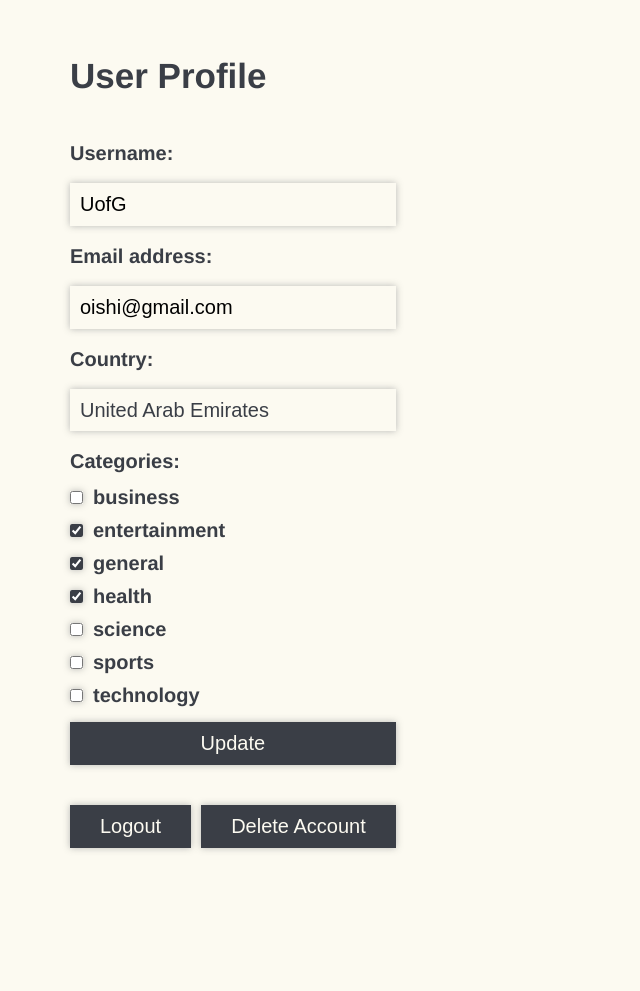
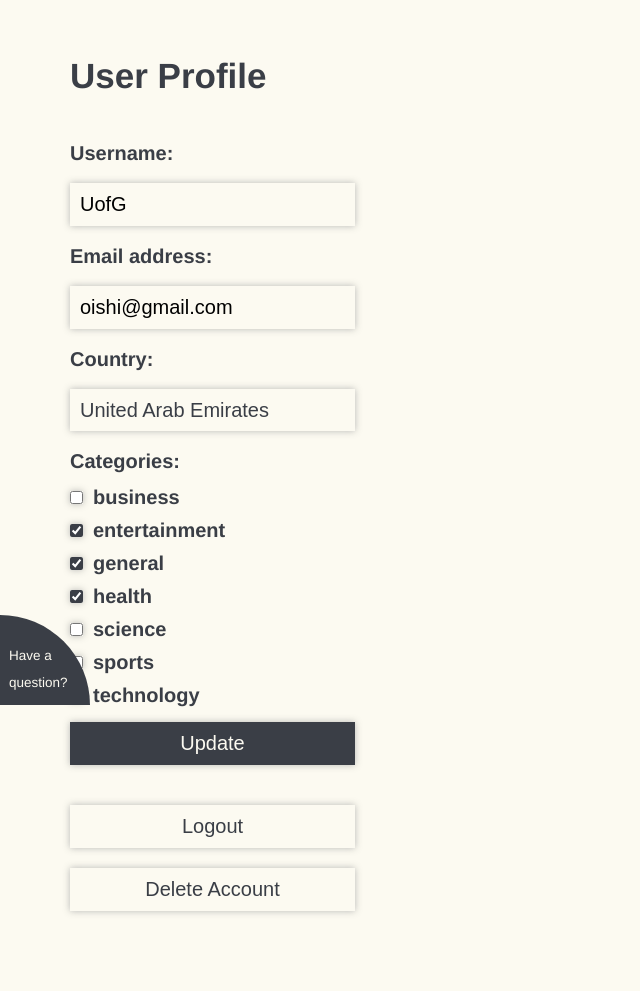
Before and after one commit to yogesh-ch-ss/briefly, a Django app: page /accounts/profile_setting in a window 1280 px wide. Shown: the part 95-1086 px from the top of the page, without its empty margins (0-640 px from the left). Before the commit the page ends 946 px from the top, so only its background shows below. Run offline with Django 5.2, Linux system fonts and the light colour scheme; a user stored in the database is signed in; data comes from the database, SQL or seed files in the repository; parts of the project's set-up code (start-up, migrations or seed data) failed here and were passed over.

Commit message:
merged preprod

```diff
--- a/briefly_app/forms.py
+++ b/briefly_app/forms.py
@@ -92,3 +92,15 @@ class BrieflyUserLoginForm(forms.ModelForm):
         help_texts = {
             'username': None,
         }
+
+class QuestionForm(forms.Form):
+    email = forms.EmailField(required=True)
+    question = forms.CharField(widget=forms.Textarea, required=True)
+    class Meta:
+        help_texts = {
+            'email': "Enter your email address.",
+            'question': "Enter your question.",
+        }
+    widgets = {
+        'question': forms.Textarea(attrs={'rows': 4, 'cols': 40}),
+    }
--- a/briefly_app/templates/headlines.html
+++ b/briefly_app/templates/headlines.html
@@ -1,5 +1,4 @@
 {% extends "./briefly_layout.html" %} {% load static %} {% block body %}
-
 <div class="headlines">
         {% for category, articles in grouped_news.items %}
         <div class="headlines--category">
--- a/briefly_app/templates/saved_articles.html
+++ b/briefly_app/templates/saved_articles.html
@@ -1,6 +1,8 @@
 {% extends "./briefly_layout.html" %}
 {% load static %}
 {% block body %}
+<meta name="user-id" content="{{ user.id }}">
+{% csrf_token %}
 <div class="headlines headlines--saved">
   <div class="headlines--category">
     <h3 class="headlines--category--name">&#9724; Saved Articles</h3>
@@ -10,7 +12,7 @@
         <a class="title" href="{% url 'briefly:view_article' article.NewsID %}">{{ article.Title }}</a>
         <div class="headlines--category--titles--info">
           <span class="publisher">{{article.Source}}</span>
-          <a id={article.NewsID} class="button remove-saved-article" href="">remove</a>
+          <a id="{{article.NewsID}}" class="button remove-saved-article" data-user-id="{{ user.id }}" href="">remove</a>
         </div>
       </div>
     {% empty %}
--- a/briefly_app/templates/template_top_page.html
+++ b/briefly_app/templates/template_top_page.html
@@ -14,7 +14,7 @@
     </div>
     <div class="banner--message--subheadline">
       <h3 class="banner--message--subheadline--text">
-        Away from the mess of the word. Start of your day with less than 25
+        Away from the mess of the word. Start of your day with the selected news
         articles.
       </h3>
     </div>
@@ -22,6 +22,9 @@
       <a href="{% url 'briefly:user_login' %}" class="button">Login</a>
     </div>
   </div>
+  <div class="qa-link" >
+    <a href="{% url 'briefly:qa' %}">Have a question?</a>
+  </div>
   {% include "template_article.html" %}
 </div>
 {% endif %}
--- a/briefly_app/templates/user_profile.html
+++ b/briefly_app/templates/user_profile.html
@@ -28,5 +28,8 @@
     </form>
   </div>
 </div>
+<div class="qa-link" >
+  <a href="{% url 'briefly:qa' %}">Have a question?</a>
+</div>
 <script src="{% static 'javascript/user_auth.js' %}"></script>
 {% endblock %}
--- a/briefly_app/urls.py
+++ b/briefly_app/urls.py
@@ -6,6 +6,7 @@ from .views import fetch_news, get_user_news
 app_name = 'briefly'
 urlpatterns = [
     path('', views.top_page, name='top_page'),
+    path('qa', views.qa, name='qa'),
     # signup, login, logout, signout, profile_setting
     path('accounts/signup', views.user_signup, name='user_signup'),
     path('accounts/login', views.user_login, name='user_login'),
@@ -26,4 +27,5 @@ urlpatterns = [
     path('view_article/<int:article_id>/', views.view_article, name='view_article'),
     path('save_article', views.save_article, name='save_article'),
     path('saved_articles', views.saved_articles, name='saved_articles'),
+    path('remove_saved_article', views.remove_saved_article, name='remove_saved_article')
 ]
--- a/briefly_app/views.py
+++ b/briefly_app/views.py
@@ -1,7 +1,8 @@
 from collections import defaultdict
 from django.shortcuts import render, redirect
 from django.http import HttpResponse
-from briefly_app.forms import BrieflyUserSignupForm, BrieflyUserLoginForm, BrieflyUserProfileForm
+from briefly_app.email import send_to_admin, send_to_user
+from briefly_app.forms import BrieflyUserSignupForm, BrieflyUserLoginForm, BrieflyUserProfileForm,QuestionForm
 from django.contrib.auth import authenticate, login
 from django.contrib.auth import logout
 from django.views.decorators.http import require_POST
@@ -23,12 +24,34 @@ import requests
 import environ
 import os
 from pathlib import Path
+from .forms import QuestionForm
 
 # Setting up NEWS API
 env = environ.Env()
 env.read_env(os.path.join(BASE_DIR, '.env'))
 NEWS_API_KEY = env("NEWS_API_KEY", default=None)
 newsapi = NewsApiClient(api_key=NEWS_API_KEY)
+
+# QA page
+def qa(request):
+    original_source_url = request.META.get('HTTP_REFERER', '/')
+    if request.method == 'POST':
+        question_form = QuestionForm(request.POST)
+        if question_form.is_valid():
+            print('Question created')
+            # print content
+            print(question_form.cleaned_data['email'])
+            print(question_form.cleaned_data['question'])
+            # send email to the admin and the user
+            send_to_admin('New question', question_form.cleaned_data['question'])
+            send_to_user('Your question has been received', 'Thank you for your question', question_form.cleaned_data['email'])
+            # Send email to admin
+            return redirect(original_source_url)
+        else:
+            return redirect(original_source_url)
+    else:
+        question_form = QuestionForm()
+    return render(request, './question_answer.html', {'question_form': question_form})
 
 # Signup, Login, Logout, Signout
 # check if user is authenticated or not
@@ -138,19 +161,6 @@ def get_authenticated_user(request):
         return request.user
     return None
 
-@require_POST
-@login_required
-def save_article(request):
-    article_id = request.POST.get('article_id')
-    if article_id:
-        try:
-            article = NewsArticle.objects.get(NewsID=article_id)
-            SavedNews.objects.create(User=request.user, News=article)
-            return HttpResponse(status=201)  # Created
-        except NewsArticle.DoesNotExist:
-            return HttpResponse("Article not found.", status=404)
-    return HttpResponse("Invalid request.", status=400)
-
 def user_signup(request):
     # if user is authenticated, redirect to top_page
     if request.user.is_authenticated:
@@ -247,6 +257,19 @@ def get_authenticated_user(request):
 
 
 # view saved articles separately to the headlines page
+def save_article(request):
+    article_id = request.POST.get('article_id')
+    user_id = request.POST.get('user_id')
+    if article_id and user_id:
+        try:
+            user = BrieflyUser.objects.get(id=user_id)
+            saved_article = SavedNews.objects.create(User=user, News__NewsID=article_id)
+            print(saved_article)
+            return HttpResponse(status=204)  # No Content
+        except SavedNews.DoesNotExist:
+            return HttpResponse("article not found.", status=404)
+    return HttpResponse("Invalid request.", status=400)
+
 @login_required
 def saved_articles(request, response_type="html"):
     user = request.user
@@ -256,7 +279,7 @@ def saved_articles(request, response_type="html"):
         saved_articles = [saved_article.News for saved_article in saved_articles]
         # Get NewsArticle objects related to the SavedNews objects
         if response_type != "html":
-            return Response({"saved_articles": list(saved_articles)})
+            return Response({"saved_articles": list(saved_articles), "user": user})
         return render(request, 'saved_articles.html', {'saved_articles': saved_articles})
     else:
         return redirect('briefly:user_login')
@@ -271,6 +294,23 @@ def view_article(request, article_id):
             })
     except NewsArticle.DoesNotExist:
         return HttpResponse("Article not found.", status=404)
+
+def remove_saved_article(request):
+    print("start")
+    article_id = request.POST.get('article_id')
+    print(article_id)
+    user_id = request.POST.get('user_id')
+    print(user_id)
+    if article_id and user_id:
+        try:
+            user = BrieflyUser.objects.get(id=user_id)
+            saved_article = SavedNews.objects.get(User=user, News__NewsID=article_id)
+            print(saved_article)
+            saved_article.delete()
+            return HttpResponse(status=204)  # No Content
+        except SavedNews.DoesNotExist:
+            return HttpResponse("Saved article not found.", status=404)
+    return HttpResponse("Invalid request.", status=400)
 
 #views
 #02/17/2025 Yongwoo - Deleted template_views, incorporated into views.
--- a/package.json
+++ b/package.json
@@ -8,14 +8,12 @@
     "scss": "sass --watch static/scss:static/css",
     "django": "python manage.py runserver",
     "dev": "concurrently \"npm run scss\" \"npm run django\""
-
   },
   "keywords": [],
   "author": "",
   "license": "ISC",
   "devDependencies": {
     "concurrently": "^9.1.2",
-    "sass": "^1.85.0"
+    "sass": "^1.85.1"
   }
-
 }
--- a/static/css/styles.css
+++ b/static/css/styles.css
@@ -89,6 +89,9 @@ body img {
   max-width: 40rem;
   margin-bottom: 3rem;
 }
+.banner--message--subheadline--text {
+  font-size: 3rem;
+}
 .banner--article {
   display: flex;
   flex-direction: column;
@@ -134,10 +137,86 @@ body img {
 .account--action {
   width: 100%;
   display: flex;
-  justify-content: space-between;
+  flex-direction: column;
+  justify-content: center;
+  align-items: start;
+  flex-wrap: wrap;
+}
+.account--action form {
+  width: 100%;
+}
+.account--action form input {
+  width: 100%;
+  color: #3a3e46;
+  background-color: #fcfaf1;
+}
+
+.qa-link {
+  position: fixed;
+  bottom: 0;
+  left: 0;
+  width: 90px;
+  height: 90px;
+  border-top-right-radius: 90px;
+  background-color: #3a3e46;
+  display: flex;
+  justify-content: center;
   align-items: center;
+}
+.qa-link a {
+  font-size: 1.35rem;
+  position: absolute;
+  bottom: -9px;
+  left: 9px;
+  color: #fcfaf1;
+  text-align: start;
+  display: flex;
+  justify-content: center;
+  align-items: center;
+  width: 100%;
+  height: 100%;
+}
+
+.q-and-a {
+  padding: 5rem;
+  grid-column: 1/-1;
+  max-width: 80rem;
+}
+.q-and-a .headline {
+  margin-bottom: 3rem;
+}
+.q-and-a--questions {
+  display: flex;
+  flex-direction: column;
+  justify-content: center;
+  align-items: start;
   flex-wrap: wrap;
-  gap: 1rem;
+  margin-bottom: 3rem;
+}
+.q-and-a--questions .question {
+  margin-bottom: 2rem;
+}
+.q-and-a--questions h3 {
+  margin-bottom: 2rem;
+}
+.q-and-a--questions .title {
+  font-weight: bold;
+  line-height: 2;
+}
+.q-and-a--email {
+  display: flex;
+  flex-direction: column;
+  justify-content: center;
+  align-items: start;
+  flex-wrap: wrap;
+  flex-grow: 1;
+  margin-bottom: 3rem;
+}
+.q-and-a--email .login--form {
+  width: 100%;
+}
+.q-and-a--email .login--form #id_question {
+  width: 100%;
 }
 
 .category {
@@ -374,7 +453,7 @@ input, button, label {
   transform: translateY(1px);
 }
 
-input {
+input, textarea {
   margin-top: 1rem;
   margin-bottom: 1rem;
   padding: 1rem;
@@ -383,7 +462,7 @@ input {
   box-shadow: 0 0 7px rgba(58, 62, 70, 0.35);
 }
 
-input:focus:not([type=checkbox]) {
+input:focus:not([type=checkbox]), textarea:focus:not([type=checkbox]) {
   outline: 2px solid #3a3e46;
 }
 
--- a/static/scss/_components.scss
+++ b/static/scss/_components.scss
@@ -24,7 +24,7 @@
 
 
 // input
-input {
+input, textarea {
   @include MarginTop1rem;
   @include MarginBottom1rem;
   @include Padding1rem;
@@ -34,7 +34,7 @@ input {
   // transition: border-color 0.3s ease-in-out;
 }
 // when input is clicked, change border color
-input:focus {
+input:focus, textarea:focus {
   &:not([type="checkbox"]) {
     outline: 2px solid $text-color;
   }
--- a/static/scss/_grid.scss
+++ b/static/scss/_grid.scss
@@ -1,3 +1,4 @@
+@use "base" as *;
 @use "mixins" as *;
 
 // create grid system
@@ -50,8 +51,10 @@
         &--subheadline{
             max-width: 40rem;
             @include MarginBottom3rem;
+            &--text{
+                font-size: 3.0rem;
+            }
         }
-
     }
     &--article{
         @include ColJustifyStartFlexbox;
@@ -86,8 +89,82 @@
 
 .account--action{
     width: 100%;
-    @include RowJustifySpaceBetweenFlexbox;
-    gap: 1rem;
+    @include ColJustifyStartFlexbox;
+    form{
+        width: 100%;
+        input {
+            width: 100%;
+            color: $text-color;
+            background-color: $background-color;
+        }
+    }
+}
+
+// question and answer sections
+.qa-link{
+    position: fixed;
+    bottom: 0;
+    left: 0;
+    width: 90px; // 90% of 100px
+    height: 90px; // 90% of 100px
+    border-top-right-radius: 90px; // 90% of 100px
+    background-color: $text-color; // Adjust the color as needed
+    display: flex;
+    justify-content: center;
+    align-items: center;
+    a {
+        font-size: 1.35rem; // 90% of 1.5rem
+        position: absolute;
+        bottom: -9px; // 90% of -10px
+        left: 9px; // 90% of 10px
+        color: $background-color;
+        text-align: start;
+        display: flex;
+        justify-content: center;
+        align-items: center;
+        width: 100%;
+        height: 100%;
+    }
+}
+
+.q-and-a{
+    @include Padding5rem;
+    grid-column: 1 / -1;
+    max-width: 80rem;
+    .headline{
+        @include MarginBottom3rem;
+    }
+    &--questions{
+        .question{
+            @include MarginBottom2rem
+        }
+        @include ColJustifyStartFlexbox;
+        @include MarginBottom3rem;
+        h3{
+            @include MarginBottom2rem;
+        }
+
+        .title{
+            font-weight: bold;
+            line-height: 2.0;
+        }
+
+        .anwer{
+
+        }
+    }
+    &--email{
+        .login--form{
+            width: 100%;
+            #id_question{
+                width: 100%;
+            }
+        }
+
+        @include ColJustifyStartFlexbox;
+        flex-grow: 1;
+        @include MarginBottom3rem;
+    }
 }
 
 //category grid
```
Also changed, not shown: briefly/settings.py (+8 -0 lines), briefly_app/email.py (added, +18 -0 lines), briefly_app/templates/question_answer.html (added, +33 -0 lines), static/javascript/headlines.js (+20 -18 lines), static/javascript/saved_article.js (+22 -0 lines), package-lock.json, 1 other file.
